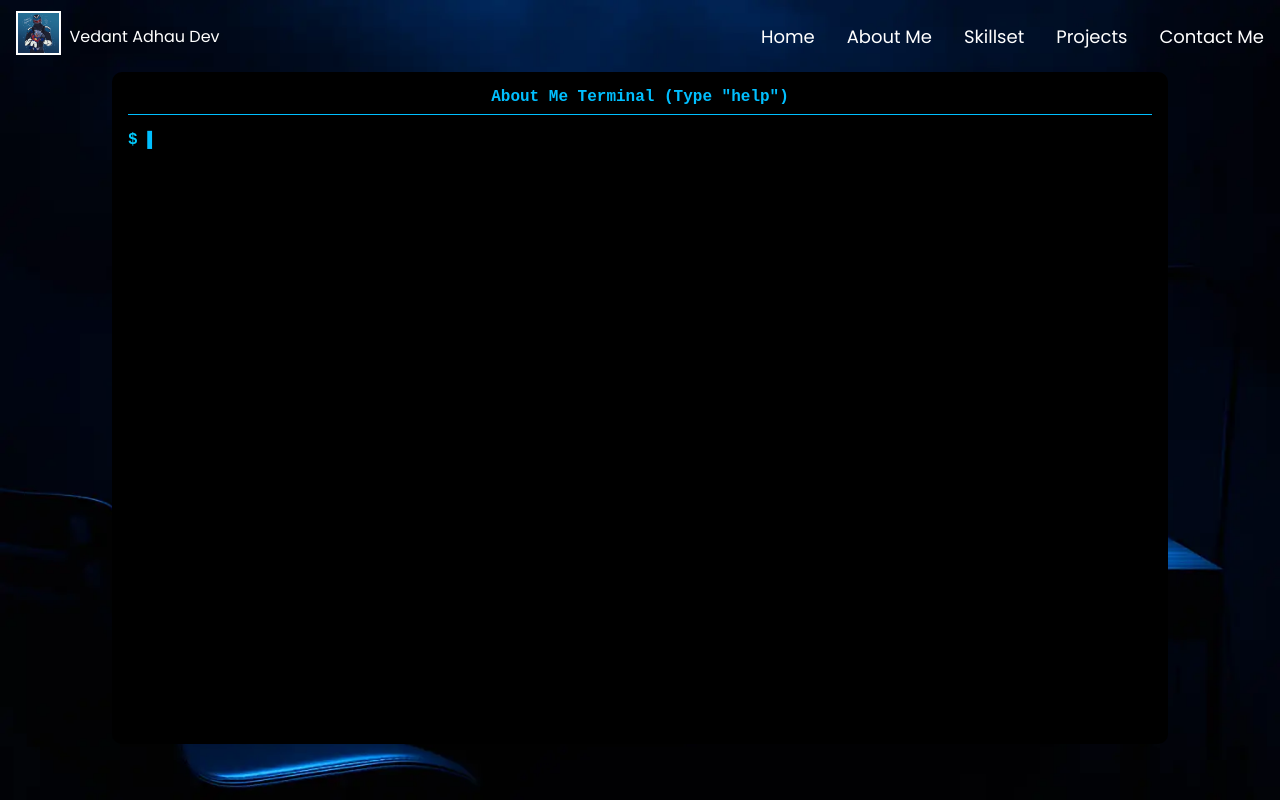
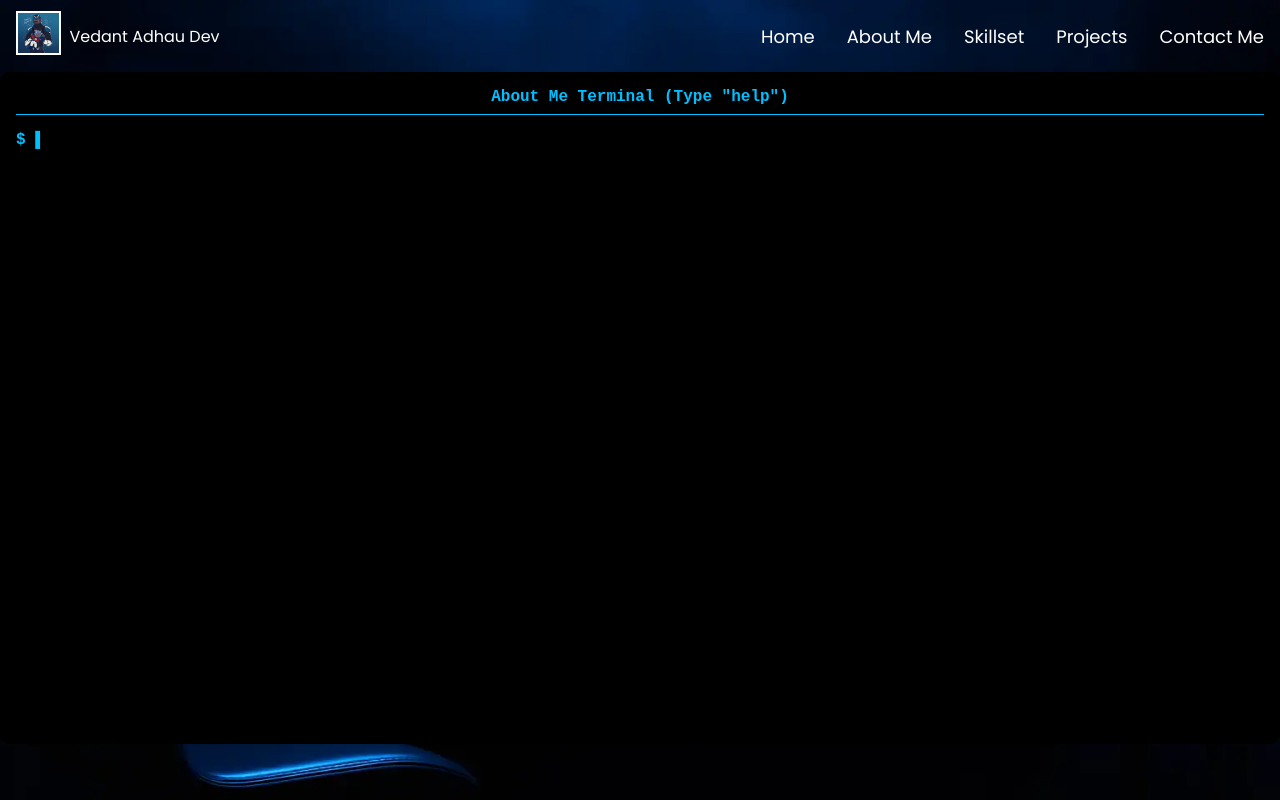
Before and after one commit to Vedant-Adhau-Dev/Portfolio, a React (Vite) app: page /about in a window 1280 px wide. Built offline with nearby package versions, Linux system fonts and the light colour scheme; a web font is replaced by a local one.

Commit message:
Update About Section

```diff
--- a/src/components/about.css
+++ b/src/components/about.css
@@ -4,11 +4,10 @@
   font-family: "Courier New", monospace;
   padding: 1rem;
   height: 80vh;
-  max-width: 80vw;
-  margin: 0 auto;
   overflow-y: auto;
   border-radius: 10px;
-  /* box-shadow: 0 0 20px rgba(0, 183, 255, 0.2); */
+  /* box-shadow: 0 0 20px rgba(0, 217, 255, 0.2); */
+  position: relative;
 }
 
 .terminal-header {
@@ -17,12 +16,12 @@
   padding-bottom: 0.5rem;
   margin-bottom: 1rem;
   font-weight: bold;
+  color: #00bfff;
 }
 
 .terminal-output {
   white-space: pre-wrap;
   word-wrap: break-word;
-  margin-top: 1rem;
 }
 
 .terminal-line {
@@ -30,9 +29,8 @@
 }
 
 .prompt {
-  color: #00ccff;
+  color: #00bfff;
   font-weight: bold;
-  margin: 0.4rem 0;
 }
 
 .cursor {
@@ -45,16 +43,14 @@
   }
 }
 
+/* Mobile Keyboard-Friendly Input */
 .hidden-input {
+  position: fixed;
+  bottom: 0;
+  left: 0;
+  width: 1px;
+  height: 1px;
   opacity: 0;
-  position: absolute;
   pointer-events: none;
-  height: 0;
-  width: 0;
+  z-index: -1;
 }
-
-@media (max-width: 800px) {
- .terminal-real {
-  max-width: 100vw;
- }
-}
--- a/src/components/about.jsx
+++ b/src/components/about.jsx
@@ -6,7 +6,7 @@ export default function About() {
   const [currentLine, setCurrentLine] = useState("");
   const [isTyping, setIsTyping] = useState(false);
   const terminalEndRef = useRef(null);
-  const inputRef = useRef(null);
+  const textareaRef = useRef(null);
 
   const commands = {
     role: ">_ Web Developer",
@@ -52,10 +52,6 @@ export default function About() {
     }, speed);
   };
 
-  const handleInput = (e) => {
-    setCurrentLine(e.target.value);
-  };
-
   const handleKeyDown = (e) => {
     if (isTyping) return;
 
@@ -69,15 +65,24 @@ export default function About() {
     }
   };
 
+  const handleChange = (e) => {
+    setCurrentLine(e.target.value);
+  };
+
   useEffect(() => {
     terminalEndRef.current?.scrollIntoView({ behavior: "smooth" });
   }, [output]);
 
+  useEffect(() => {
+    // Always focus on mobile when user taps anywhere
+    const focusHandler = () => textareaRef.current.focus();
+    const terminal = document.querySelector(".terminal-real");
+    terminal.addEventListener("click", focusHandler);
+    return () => terminal.removeEventListener("click", focusHandler);
+  }, []);
+
   return (
-    <div
-      className="terminal-real"
-      onClick={() => inputRef.current.focus()}
-    >
+    <div className="terminal-real">
       <div className="terminal-header">About Me Terminal (Type "help")</div>
 
       <div className="terminal-output">
@@ -94,14 +99,15 @@ export default function About() {
           <span className="cursor">▌</span>
         </div>
 
-        {/* Hidden Input for Mobile */}
-        <input
-          ref={inputRef}
+        {/* Hidden Textarea for Mobile */}
+        <textarea
+          ref={textareaRef}
           className="hidden-input"
           value={currentLine}
-          onChange={handleInput}
+          onChange={handleChange}
           onKeyDown={handleKeyDown}
           autoFocus
+          spellCheck={false}
         />
 
         <div ref={terminalEndRef} />
```
